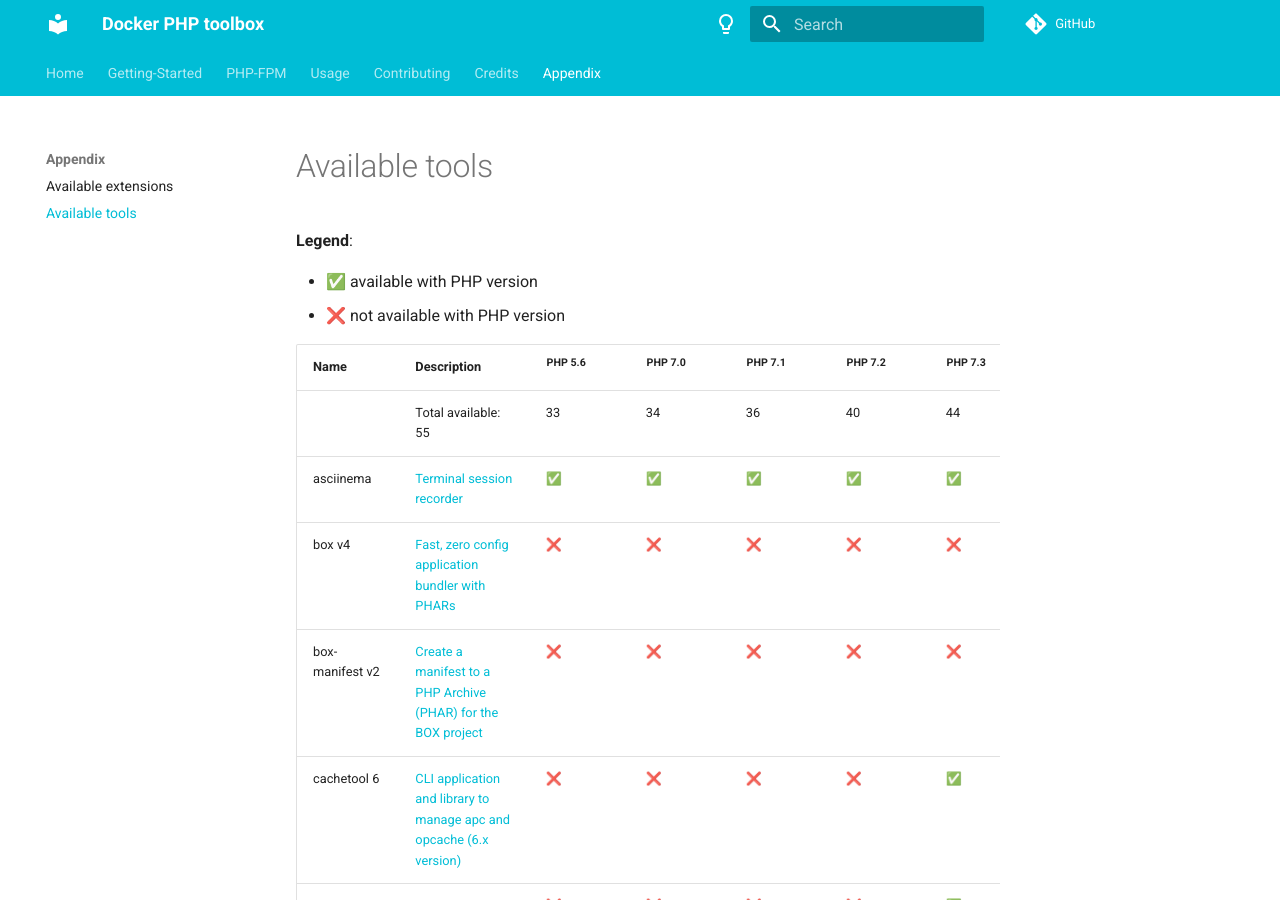
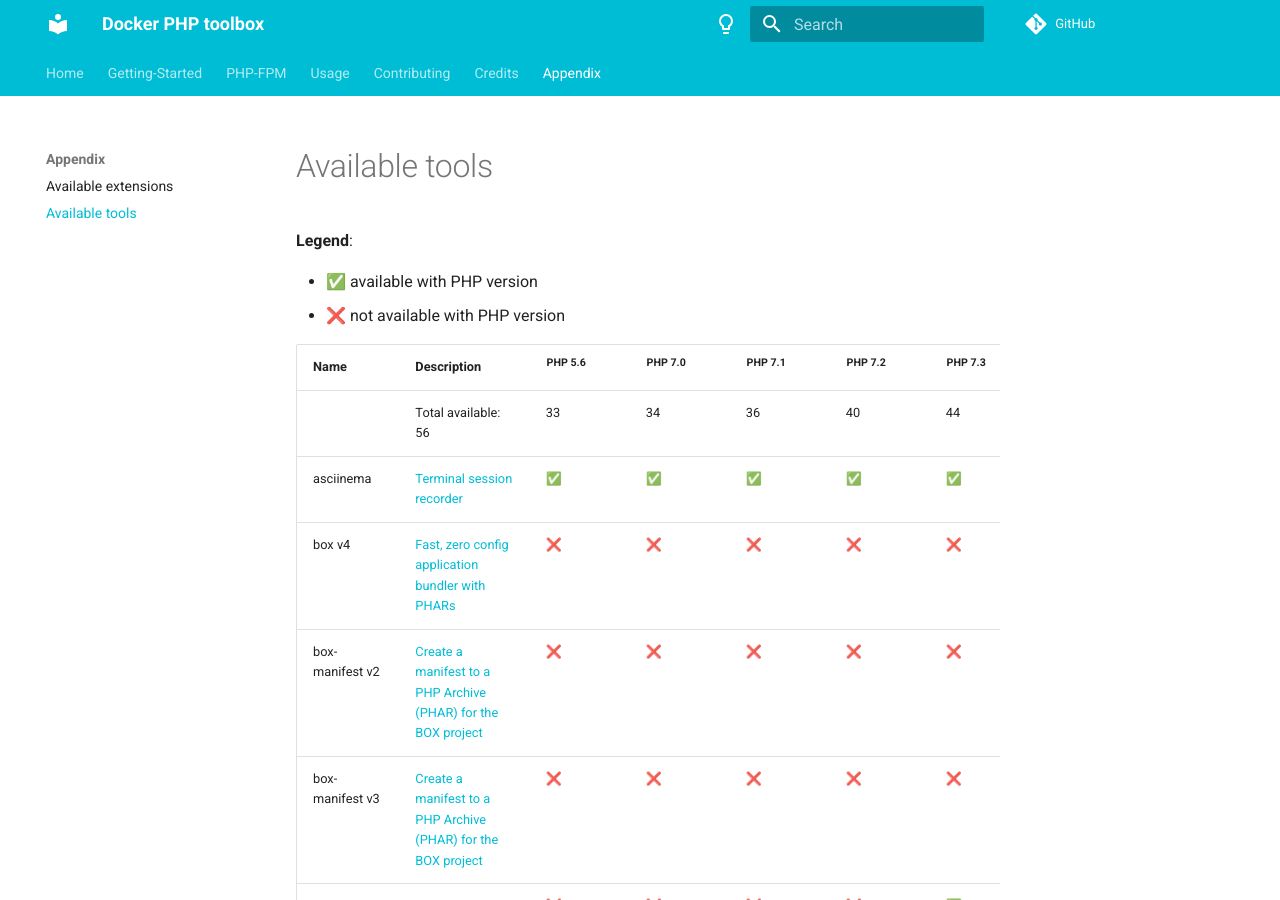
Before and after one commit to llaville/docker-php-toolbox, an MkDocs documentation site: the page built from docs/appendix/tools.md, in a window 1280 px wide and 900 px high. Built offline with MkDocs 1.6.1 and Material for MkDocs 9.7.7, drawn with Linux system fonts in a browser that asks for light colours; comment, search, counter and statistics services are not loaded.

Commit message:
add support to BOX Manifest v3

```diff
--- a/docs/appendix/tools.md
+++ b/docs/appendix/tools.md
@@ -9,10 +9,11 @@
 <!-- MARKDOWN-TABLE:START -->
 | Name | Description | <sup>PHP 5.6</sup> | <sup>PHP 7.0</sup> | <sup>PHP 7.1</sup> | <sup>PHP 7.2</sup> | <sup>PHP 7.3</sup> | <sup>PHP 7.4</sup> | <sup>PHP 8.0</sup> | <sup>PHP 8.1</sup> | <sup>PHP 8.2</sup> |
 | :--- | :---------- | :------ | :------ | :------ | :------ | :------ | :------ | :------ | :------ | :------ |
-| | Total available: 55 | 33 | 34 | 36 | 40 | 44 | 44 | 45 | 46 | 48 |
+| | Total available: 56 | 33 | 34 | 36 | 40 | 44 | 44 | 45 | 47 | 49 |
 | asciinema | [Terminal session recorder](https://github.com/asciinema/asciinema) | &#x2705; | &#x2705; | &#x2705; | &#x2705; | &#x2705; | &#x2705; | &#x2705; | &#x2705; | &#x2705; |
 | box v4 | [Fast, zero config application bundler with PHARs](https://github.com/box-project/box) | &#x274C; | &#x274C; | &#x274C; | &#x274C; | &#x274C; | &#x274C; | &#x274C; | &#x2705; | &#x2705; |
 | box-manifest v2 | [Create a manifest to a PHP Archive (PHAR) for the BOX project](https://github.com/llaville/box-manifest) | &#x274C; | &#x274C; | &#x274C; | &#x274C; | &#x274C; | &#x274C; | &#x274C; | &#x2705; | &#x2705; |
+| box-manifest v3 | [Create a manifest to a PHP Archive (PHAR) for the BOX project](https://github.com/llaville/box-manifest) | &#x274C; | &#x274C; | &#x274C; | &#x274C; | &#x274C; | &#x274C; | &#x274C; | &#x2705; | &#x2705; |
 | cachetool 6 | [CLI application and library to manage apc and opcache (6.x version)](https://github.com/gordalina/cachetool) | &#x274C; | &#x274C; | &#x274C; | &#x274C; | &#x2705; | &#x2705; | &#x2705; | &#x2705; | &#x2705; |
 | cachetool 7 | [CLI application and library to manage apc and opcache (7.x version)](https://github.com/gordalina/cachetool) | &#x274C; | &#x274C; | &#x274C; | &#x274C; | &#x2705; | &#x2705; | &#x2705; | &#x2705; | &#x2705; |
 | cachetool 8 | [CLI application and library to manage apc and opcache (8.x version)](https://github.com/gordalina/cachetool) | &#x274C; | &#x274C; | &#x274C; | &#x274C; | &#x274C; | &#x274C; | &#x2705; | &#x2705; | &#x2705; |
```
Also changed, not shown: 2 other files.
